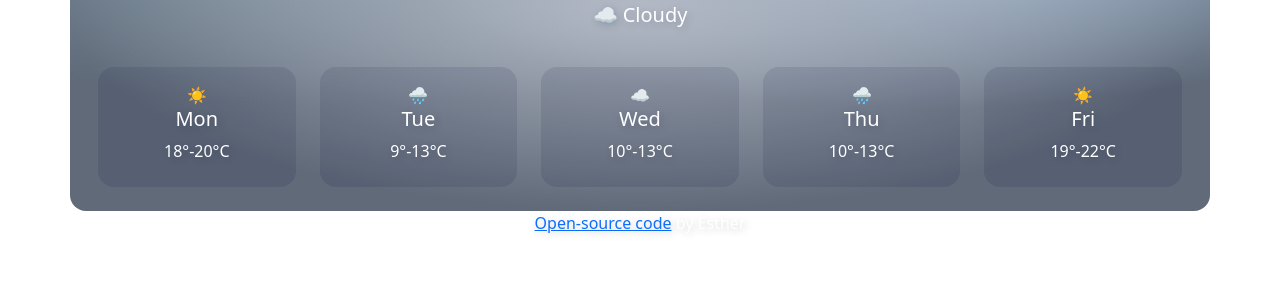
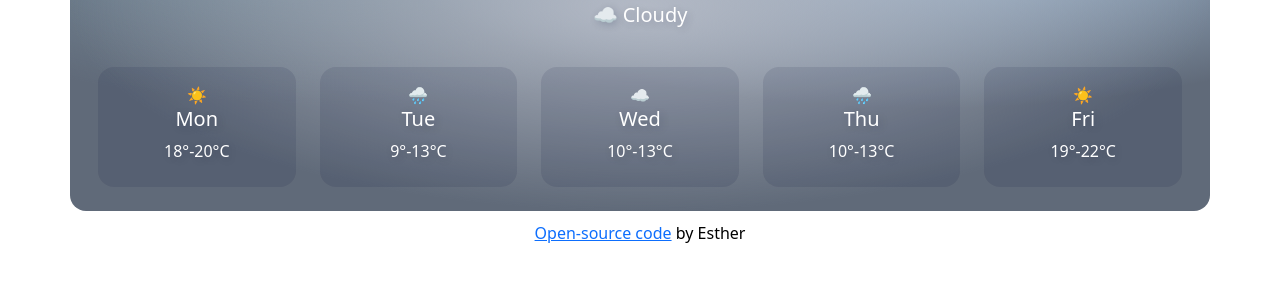
Before and after one commit to acuraintegurl/my-first-project, a plain HTML site: page index.html in a window 1280 px wide. Shown: the part 327-608 px from the top of the page. Drawn offline with nearby package versions, Linux system fonts and the light colour scheme.

Commit message:
update style.css

```diff
--- a/src/styles.css
+++ b/src/styles.css
@@ -94,6 +94,12 @@ p {
   font-size: 14px;
 }
 
+.open-source {
+  color: black;
+  text-shadow: none;
+  padding-top: 10px;
+}
+
 a {
   color: white;
   text-decoration: none;
```
